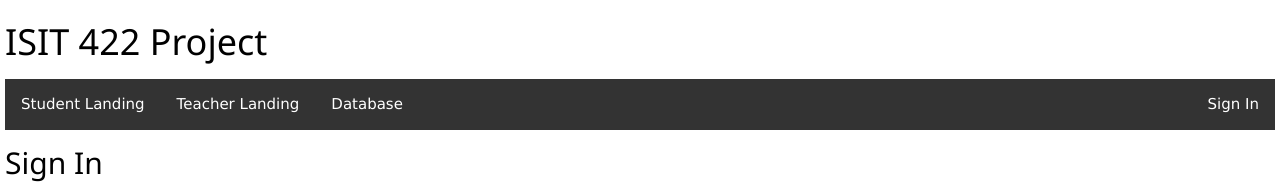
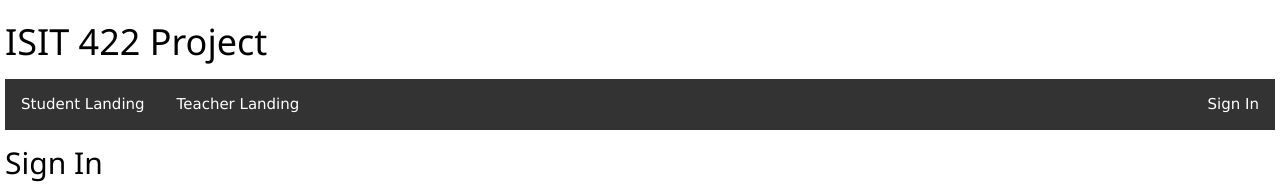
Before and after one commit to ADerangedTeddyBear/ISIT422GroupProjectAngular, an Angular app in the folder isit422-angular-project/: page /login-pages/sign-in in a window 1280 px wide. Shown: the top 184 px of the page. Built offline with nearby package versions, Linux system fonts and the light colour scheme.

Commit message:
commented out database tab in navigation

```diff
--- a/isit422-angular-project/src/app/app.component.html
+++ b/isit422-angular-project/src/app/app.component.html
@@ -8,7 +8,7 @@
       <li><a routerLink="/student-pages/student-landing" *ngIf="accountCurrent === 'student' || (accountCurrent!='teacher' && accountCurrent != 'student')">Student Landing</a></li>
       <li><a routerLink="/teacher-pages/teacher-landing" *ngIf="accountCurrent === 'teacher' || (accountCurrent!='teacher' && accountCurrent != 'student')">Teacher Landing</a></li>
       <!-- <li><a routerLink="/testbench">Styling Test Bench</a></li>-->
-      <li><a routerLink="/database">Database</a></li>
+      <!-- <li><a routerLink="/database">Database</a></li>  -->
       <li class = "right">
         <a *ngIf="accountCurrent!='teacher' && accountCurrent != 'student'" routerLink="/login-pages/sign-in">Sign In</a>
 
```
